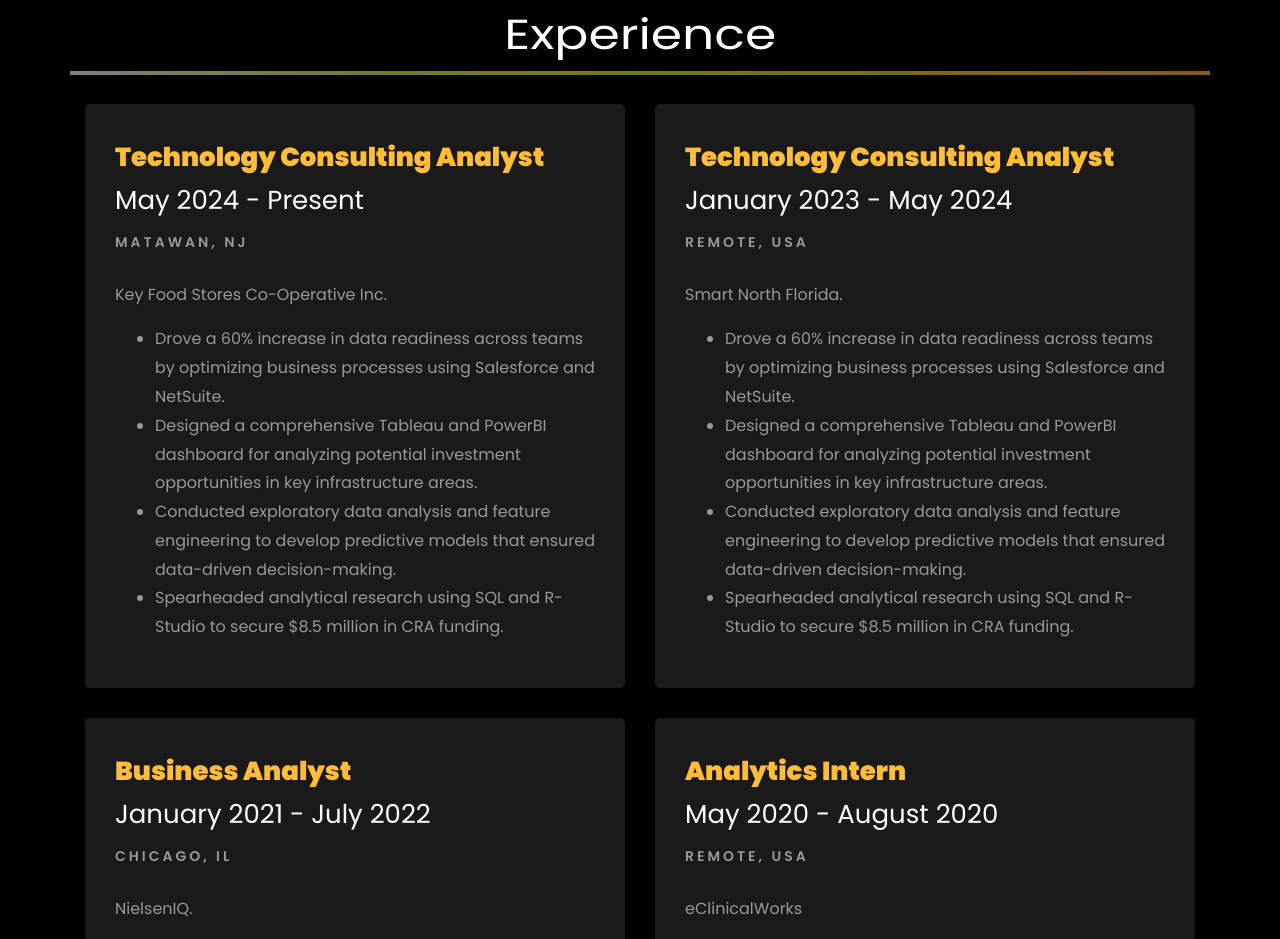
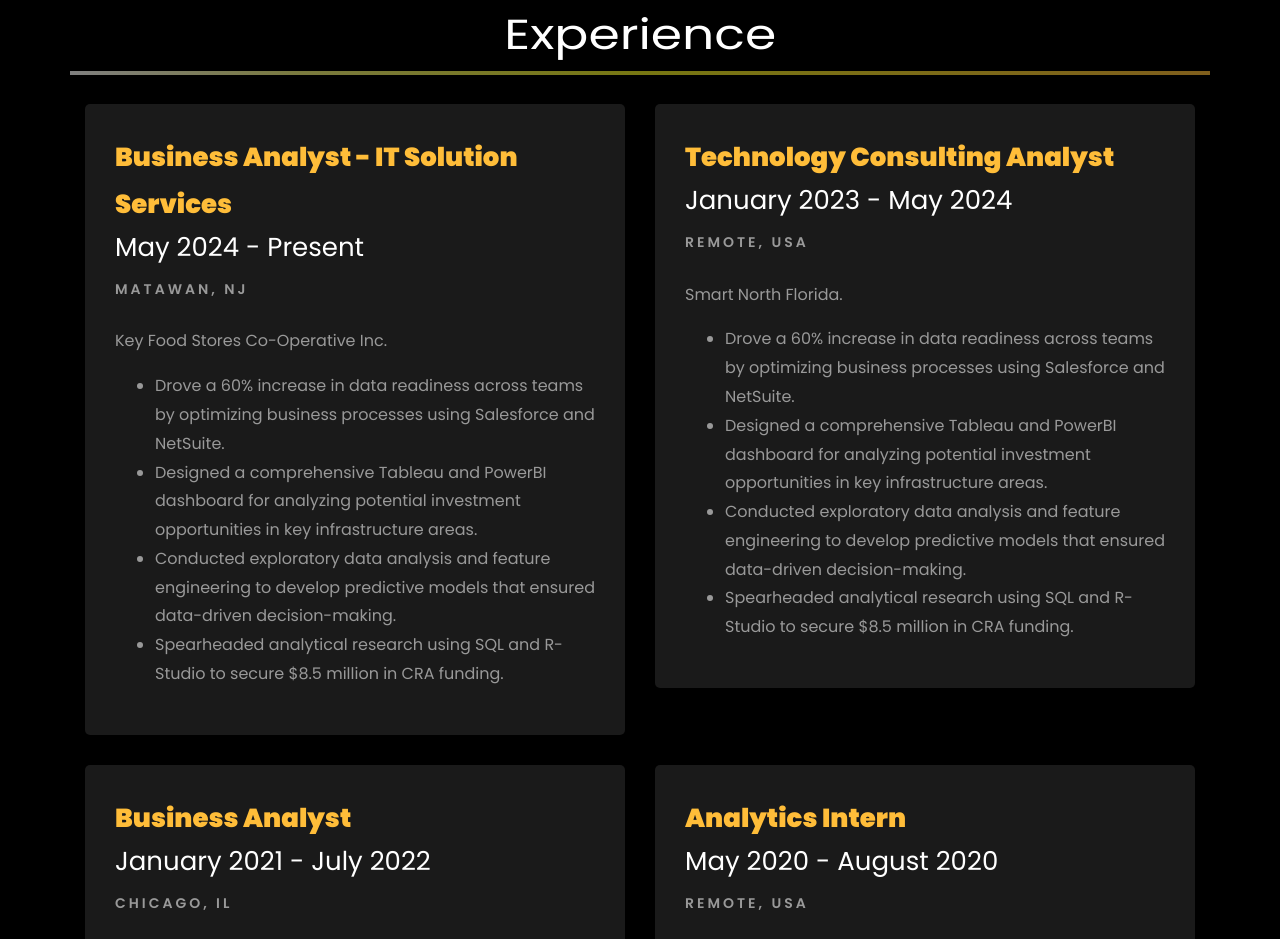
Before and after one commit to Jeetp25/Portfolio-Jeet-Patel, a plain HTML site: page index.html in a window 1280 px wide. Shown: the part 2266-3205 px from the top of the page. Drawn offline with Linux system fonts and the light colour scheme; animation ran at ten frames a second; files whose address does not match are found by name.

Commit message:
Update Index.html

```diff
--- a/index.html
+++ b/index.html
@@ -346,7 +346,7 @@
 		<div class="row">
 				<div class="col-md-6">
 					<div class="resume-wrap ftco-animate">
-						<span class="date">Technology Consulting Analyst</span>
+						<span class="date">Business Analyst - IT Solution Services</span>
 						<h2> May 2024 - Present</h2>
 						<span class="position">Matawan, NJ</span>
 						<p class="mt-4">Key Food Stores Co-Operative Inc.
```
